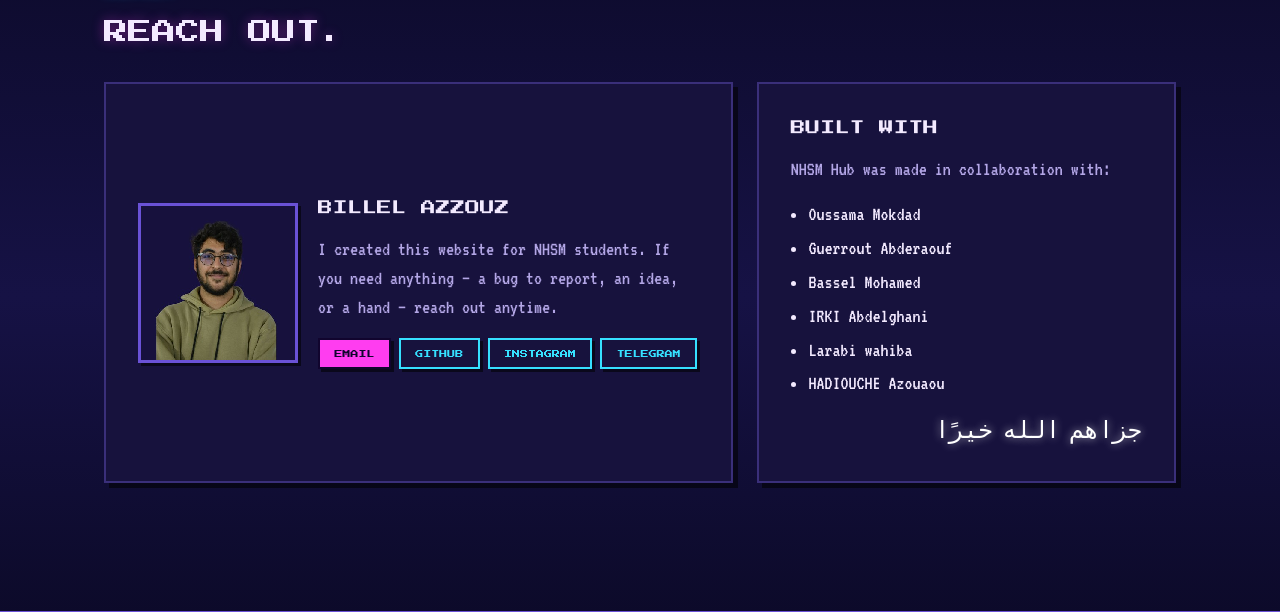
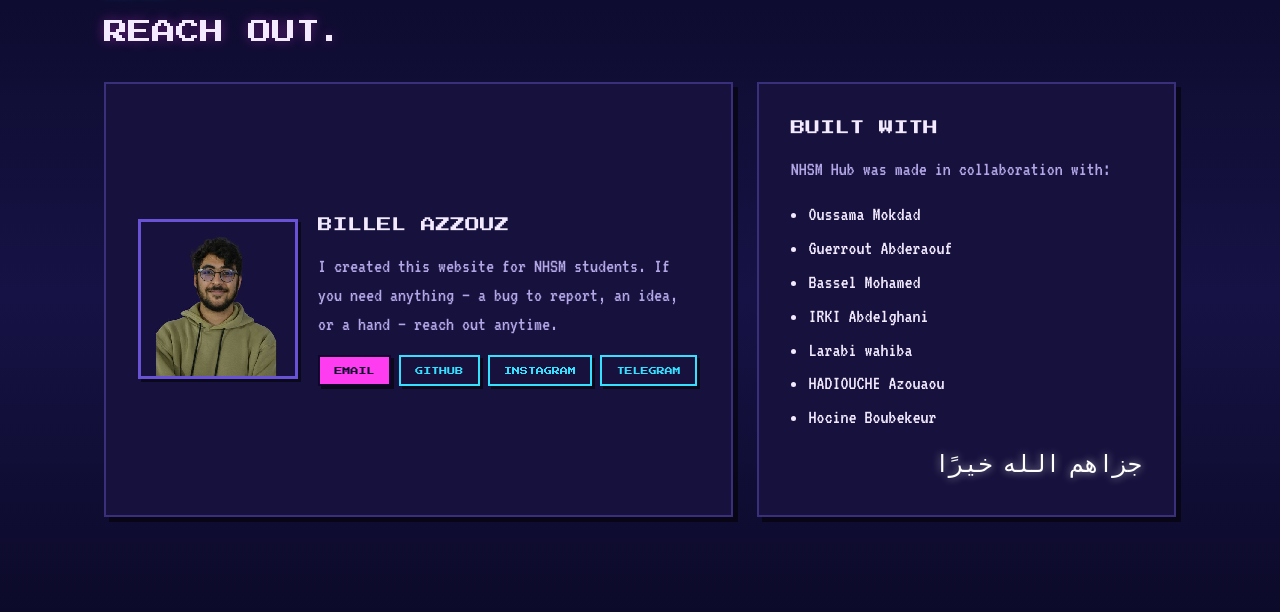
Before and after one commit to Azzouz-billel/nhsm-website, a Django app: page /contact/ in a window 1280 px wide. Shown: the part 144-756 px from the top of the page. Run offline with Django 5.2, Linux system fonts and the light colour scheme.

Commit message:
Add Hocine Boubekeur to the contact list

```diff
--- a/templates/contact.html
+++ b/templates/contact.html
@@ -41,6 +41,7 @@
           <li>IRKI Abdelghani</li>
           <li>Larabi wahiba</li>
           <li>HADIOUCHE Azouaou</li>
+          <li>Hocine Boubekeur</li>
         </ul>
         <p class="doaa" lang="ar" dir="rtl">جزاهم الله خيرًا</p>
       </div>
```
